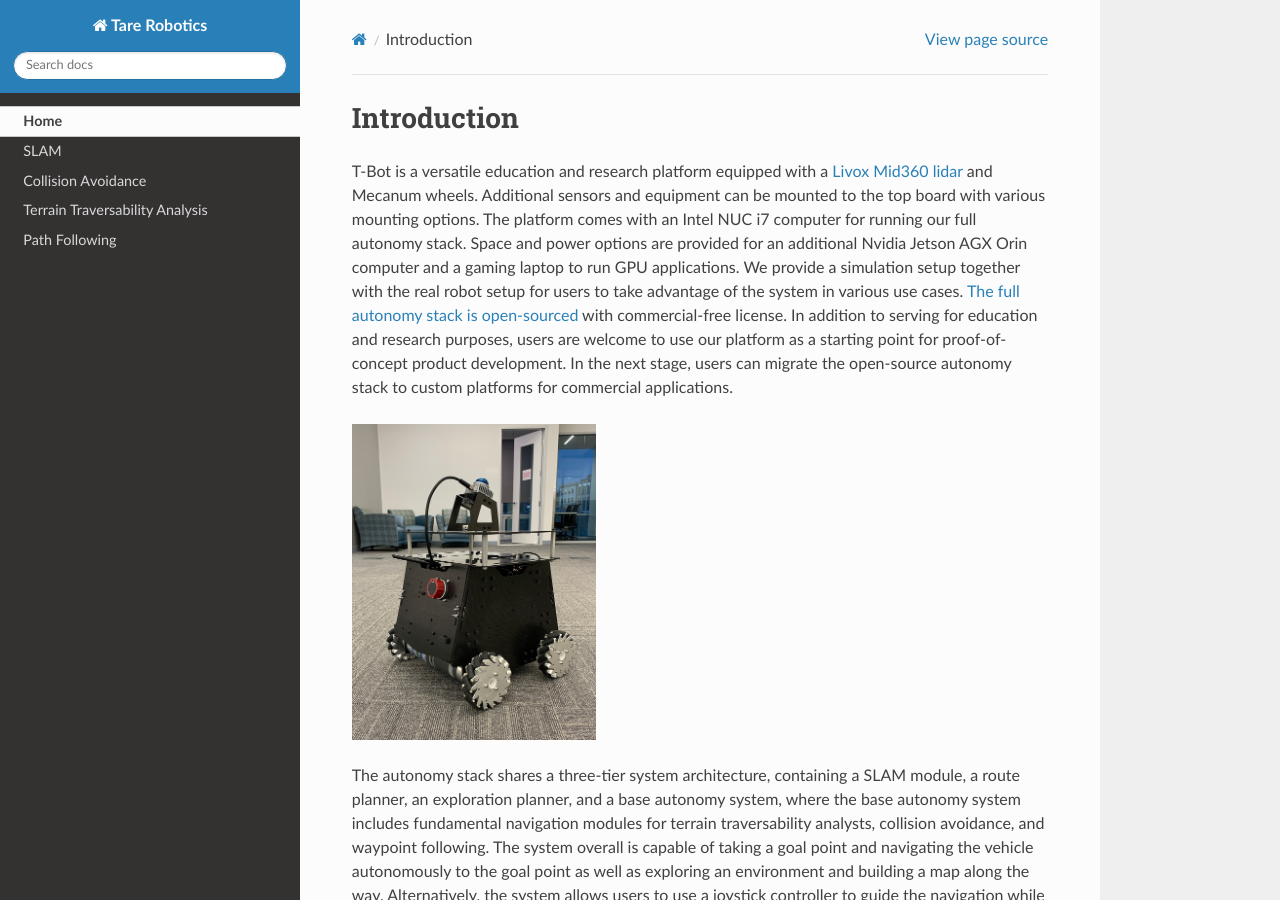
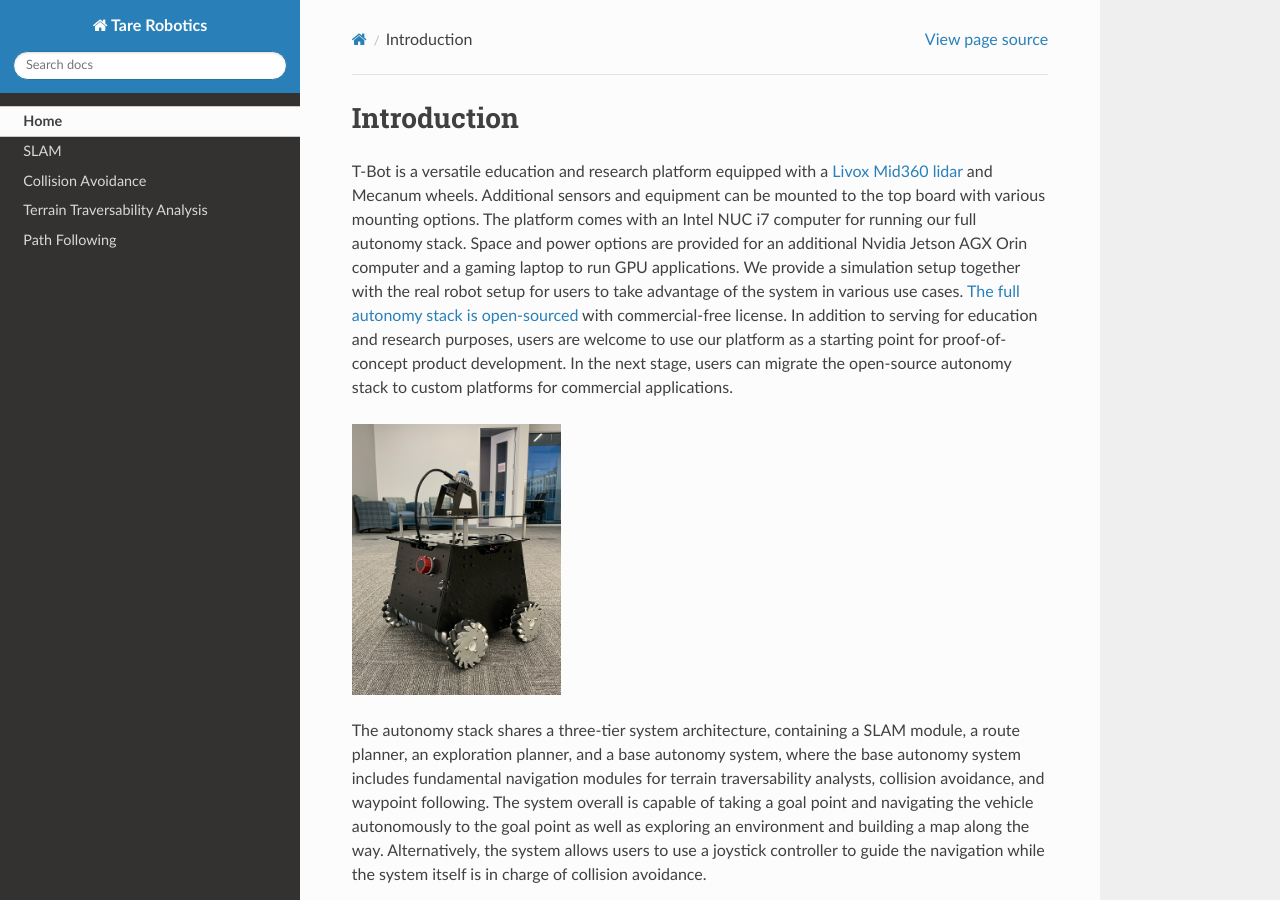
Before and after one commit to caochao39/tarerobotics, a Sphinx documentation site: the page built from docs/source/index.rst, in a window 1280 px wide and 900 px high. Built offline with Sphinx 7.4.7 and the Read the Docs theme 3.1.0, drawn with Linux system fonts in a browser that asks for light colours.

Commit message:
Update index.rst

```diff
--- a/docs/source/index.rst
+++ b/docs/source/index.rst
@@ -4,12 +4,12 @@
 T-Bot is a versatile education and research platform equipped with a `Livox Mid360 lidar <https://www.livoxtech.com/mid-360>`_ and Mecanum wheels. Additional sensors and equipment can be mounted to the top board with various mounting options. The platform comes with an Intel NUC i7 computer for running our full autonomy stack. Space and power options are provided for an additional Nvidia Jetson AGX Orin computer and a gaming laptop to run GPU applications. We provide a simulation setup together with the real robot setup for users to take advantage of the system in various use cases. `The full autonomy stack is open-sourced <https://github.com/jizhang-cmu/autonomy_stack_mecanum_wheel_platform>`_ with commercial-free license. In addition to serving for education and research purposes, users are welcome to use our platform as a starting point for proof-of-concept product development. In the next stage, users can migrate the open-source autonomy stack to custom platforms for commercial applications.
 
 .. image:: images/image7.jpg
-    :width: 35%
+    :width: 30%
 
 The autonomy stack shares a three-tier system architecture, containing a SLAM module, a route planner, an exploration planner, and a base autonomy system, where the base autonomy system includes fundamental navigation modules for terrain traversability analysts, collision avoidance, and waypoint following. The system overall is capable of taking a goal point and navigating the vehicle autonomously to the goal point as well as exploring an environment and building a map along the way. Alternatively, the system allows users to use a joystick controller to guide the navigation while the system itself is in charge of collision avoidance.
 
 .. image:: images/image12.png
-    :width: 75%
+    :width: 50%
 
 Please refer to the `‘Quick Start Guide’ <https://tarerobotics.readthedocs.io/en/latest/quick_start_guide.html>`_ section to get familiar with the system operations. To try our system in simulation on any computer, refer to the `‘Simulation System Setup’ <https://tarerobotics.readthedocs.io/en/latest/simulation_system_setup.html>`_ section.
 
```
